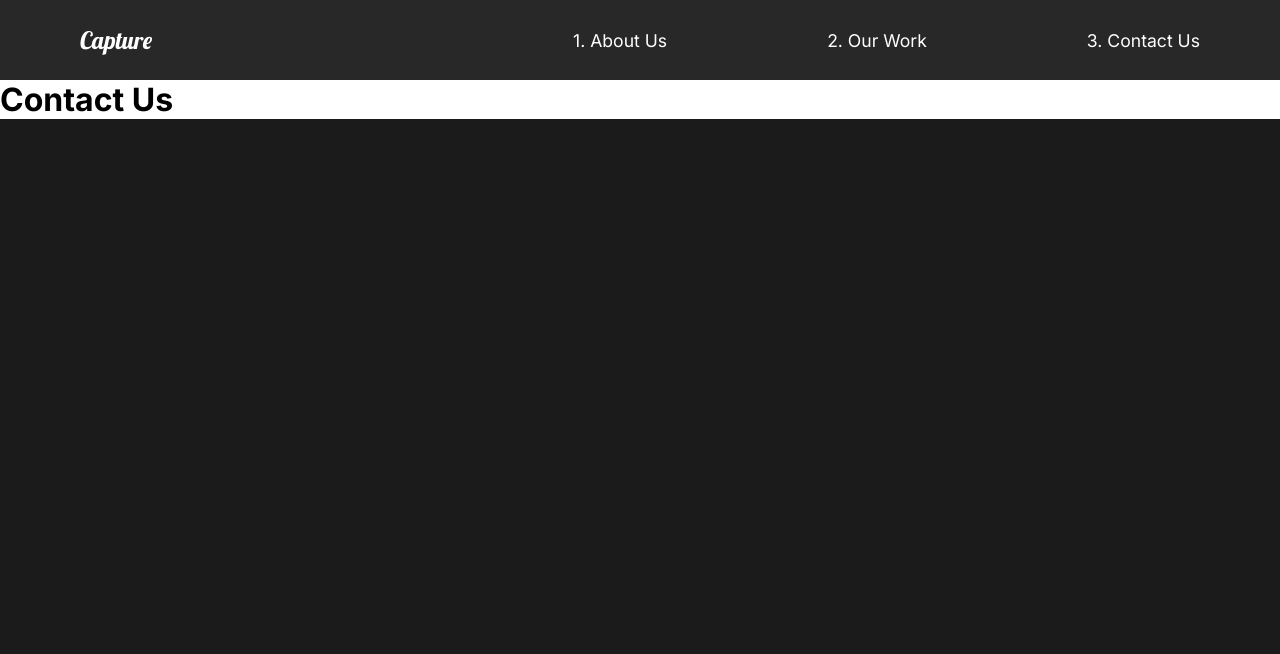
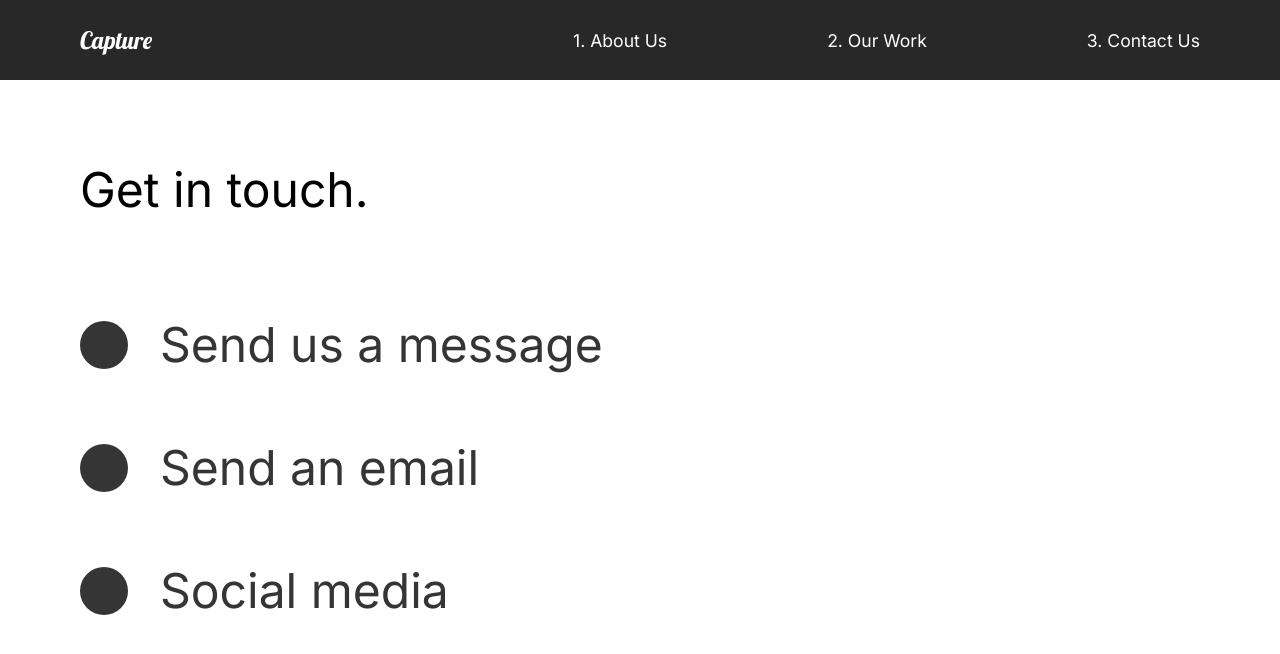
Before and after one commit to dinosantic/react_portofolio_website, a React (Create React App) app in the folder portofolio/: page /contact in a window 1280 px wide. Shown: the top 654 px of the page. Built offline with nearby package versions, Linux system fonts and the light colour scheme.

Commit message:
minor fixes

```diff
--- a/portofolio/src/components/Nav.js
+++ b/portofolio/src/components/Nav.js
@@ -32,6 +32,9 @@
   align-items: center;
   padding: 1rem 5rem;
   background: #282828;
+  position: sticky;
+  top: 0;
+  z-index: 10;
   a {
     color: white;
     text-decoration: none;
--- /dev/null
+++ b/portofolio/src/components/ScrollTop.js
@@ -0,0 +1,15 @@
+import { useEffect } from "react";
+import { useLocation } from "react-router-dom";
+
+const ScrollTop = () => {
+  const { pathname } = useLocation();
+  useEffect(() => {
+    window.scroll({
+      top: 0,
+      left: 0,
+    });
+  }, [pathname]);
+  return null;
+};
+
+export default ScrollTop;
--- a/portofolio/src/pages/AboutUs.js
+++ b/portofolio/src/pages/AboutUs.js
@@ -5,6 +5,8 @@
 //Animations
 import { motion } from "framer-motion";
 import { pageAnimation } from "../animation";
+//location
+import ScrollTop from "../components/ScrollTop";
 
 const AboutUs = () => {
   return (
@@ -16,6 +18,7 @@
       <AboutSection />
       <ServicesSection />
       <FaqSection />
+      <ScrollTop />
     </motion.div>
   );
 };
--- a/portofolio/src/pages/ContactUs.js
+++ b/portofolio/src/pages/ContactUs.js
@@ -1,19 +1,69 @@
 import React from "react";
+//style
+import styled from "styled-components";
+import { Hide } from "../styles";
 //Animations
 import { motion } from "framer-motion";
-import { pageAnimation } from "../animation";
+import { pageAnimation, titleAnim } from "../animation";
 
 const ContactUs = () => {
   return (
-    <motion.div
+    <ContactStyle
       exit="exit"
       variants={pageAnimation}
       initial="hidden"
       animate="show"
       style={{ background: "#fff" }}>
-      <h1>Contact Us</h1>
-    </motion.div>
+      <Title>
+        <Hide>
+          <motion.h2 variants={titleAnim}>Get in touch.</motion.h2>
+        </Hide>
+      </Title>
+      <div>
+        <Hide>
+          <Social variants={titleAnim}>
+            <Circle />
+            <h2>Send us a message</h2>
+          </Social>
+        </Hide>
+        <Hide>
+          <Social variants={titleAnim}>
+            <Circle />
+            <h2>Send an email</h2>
+          </Social>
+        </Hide>
+        <Hide>
+          <Social variants={titleAnim}>
+            <Circle />
+            <h2>Social media</h2>
+          </Social>
+        </Hide>
+      </div>
+    </ContactStyle>
   );
 };
 
+const ContactStyle = styled(motion.div)`
+  padding: 5rem;
+  color: #353535;
+  min-height: 90vh;
+`;
+const Title = styled.div`
+  margin-bottom: 4rem;
+  color: black;
+`;
+const Circle = styled.div`
+  border-radius: 50%;
+  width: 3rem;
+  height: 3rem;
+  background: #353535;
+`;
+const Social = styled(motion.div)`
+  display: flex;
+  align-items: center;
+  h2 {
+    margin: 2rem;
+  }
+`;
+
 export default ContactUs;
--- a/portofolio/src/pages/MovieDetails.js
+++ b/portofolio/src/pages/MovieDetails.js
@@ -7,6 +7,8 @@
 //Animations
 import { motion } from "framer-motion";
 import { pageAnimation } from "../animation";
+//location
+import ScrollTop from "../components/ScrollTop";
 
 const MovieDetails = () => {
   const history = useHistory();
@@ -21,6 +23,7 @@
   }, [movies, url]);
   return (
     <>
+      <ScrollTop />
       {movie && (
         <Details
           exit="exit"
--- a/portofolio/src/pages/OurWork.js
+++ b/portofolio/src/pages/OurWork.js
@@ -17,6 +17,8 @@
   scrollReveal,
 } from "../animation";
 import { UseScroll } from "../components/UseScroll";
+//location
+import ScrollTop from "../components/ScrollTop";
 
 const OurWork = () => {
   const [element, controls] = UseScroll();
@@ -28,6 +30,7 @@
       variants={pageAnimation}
       initial="hidden"
       animate="show">
+      <ScrollTop />
       <motion.div variants={sliderContainer}>
         <Frame1 variants={slider} />
         <Frame2 variants={slider} />
```
